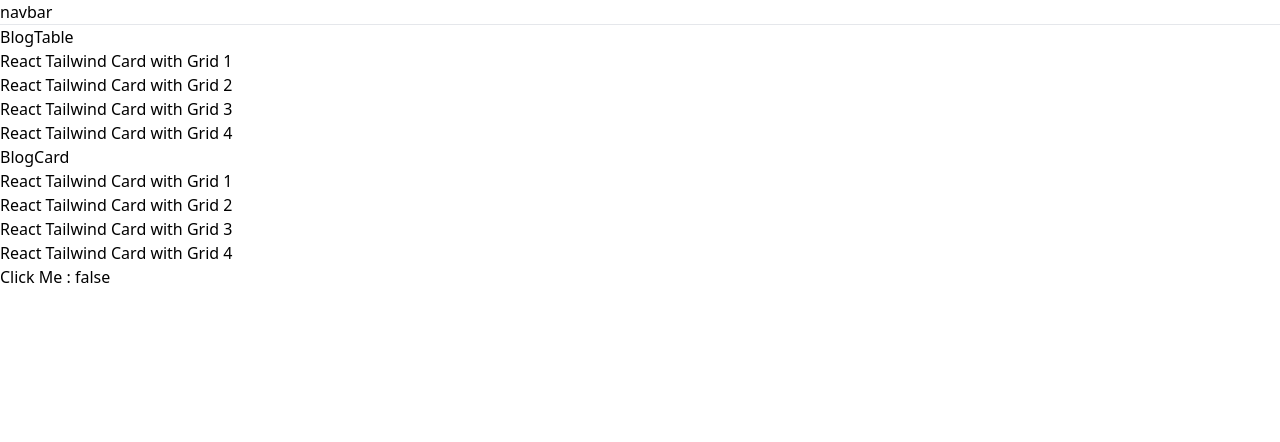
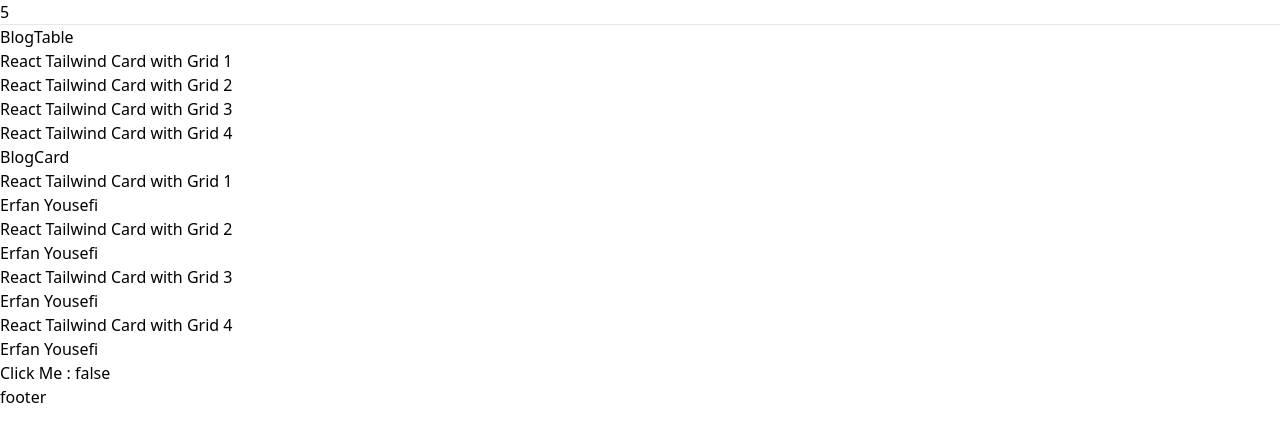
Before and after one commit to Erfanabi/type-script-react, a React (Vite) app: page / in a window 1280 px wide. Shown: the top 442 px of the page. Built offline with nearby package versions, Linux system fonts and the light colour scheme.

Commit message:
props in components

```diff
--- a/src/App.tsx
+++ b/src/App.tsx
@@ -2,17 +2,26 @@
 import Navbar from './components/Navbar.tsx';
 import BlogTable from './components/BlogTable.tsx';
 import BlogCard from './components/BlogCard.tsx';
+import { useState } from 'react';
+import { blogs as initialBlog, IBlog } from './types/data.ts';
+import Footer from './components/Footer.tsx';
 
 function App() {
+  const [blogs, setBlogs] = useState<IBlog[]>(initialBlog);
+  const [active, setActive] = useState<boolean>(false);
+  const [id, setId] = useState<number>(5);
+
   return (
     <div className={'app flex flex-col gap-y-6'}>
-      <Navbar />
+      <Navbar blogs={blogs} active={active} id={id} />
       <header className={'app-header'}></header>
 
       <hr />
 
-      <BlogTable></BlogTable>
-      <BlogCard></BlogCard>
+      <BlogTable blogs={blogs} />
+      <BlogCard blogs={blogs} />
+
+      <Footer></Footer>
     </div>
   );
 }
--- a/src/components/BlogCard.tsx
+++ b/src/components/BlogCard.tsx
@@ -1,9 +1,7 @@
-import { Blog, blogs as initialBlog } from '../types/data.ts';
 import { useState } from 'react';
+import { IBlog } from '../types/data.ts';
 
-function BlogCard() {
-  const [blogs, setBlogs] = useState<Blog[]>(initialBlog);
-
+function BlogCard({ blogs }: { blogs: IBlog[] }) {
   const [check, setCheck] = useState<boolean>(false);
 
   return (
@@ -14,6 +12,7 @@
         return (
           <div>
             <p>{item.title}</p>
+            <h6>{item.author}</h6>
           </div>
         );
       })}
--- a/src/components/BlogTable.tsx
+++ b/src/components/BlogTable.tsx
@@ -1,31 +1,11 @@
-function BlogTable() {
-  const blogs = [
-    {
-      title: 'React Tailwind Card with Grid 1',
-      author: 'Erfan Yousefi',
-      image: 'https://picsum.photos/536/354',
-      text: 'react tailwind css card with image It is a long established fact that a reader will be distracted by the readable text',
-    },
-    {
-      title: 'React Tailwind Card with Grid 2',
-      image: 'https://picsum.photos/id/237/536/354',
-      author: 'Erfan Yousefi',
-      text: 'react tailwind css card with image It is a long established fact that a reader will be distracted by the readable text',
-    },
-    {
-      title: 'React Tailwind Card with Grid 3',
-      image: 'https://picsum.photos/seed/picsum/536/354',
-      author: 'Erfan Yousefi',
-      text: 'react tailwind css card with image It is a long established fact that a reader will be distracted by the readable text',
-    },
-    {
-      title: 'React Tailwind Card with Grid 4',
-      image: 'https://picsum.photos/id/1060/536/354?blur=2',
-      author: 'Erfan Yousefi',
-      text: 'react tailwind css card with image It is a long established fact that a reader will be distracted by the readable text',
-    },
-  ];
+import { IBlog } from '../types/data.ts';
+import { FC } from 'react';
 
+interface BlogTableProps {
+  blogs: IBlog[];
+}
+
+const BlogTable: FC<BlogTableProps> = ({ blogs }) => {
   return (
     <div className={'bg-green-300'}>
       <p>BlogTable</p>
@@ -39,6 +19,6 @@
       })}
     </div>
   );
-}
+};
 
 export default BlogTable;
--- /dev/null
+++ b/src/components/Footer.tsx
@@ -0,0 +1,15 @@
+import { PropsWithChildren } from 'react';
+
+function Footer({ children }: PropsWithChildren<unknown>) {
+  return (
+    <div className={'bg-red-400'}>
+      <p>footer</p>
+
+      {children}
+    </div>
+  );
+}
+
+export default Footer;
+
+// PropsWithChildren<unknown> => "می تونه هر چیزی باشه"
--- a/src/components/Navbar.tsx
+++ b/src/components/Navbar.tsx
@@ -1,5 +1,17 @@
-function Navbar() {
-  return <div className={'bg-amber-400'}>navbar</div>;
+import { IBlog } from '../types/data.ts';
+
+interface NavbarProps {
+  blogs: IBlog[];
+  active: boolean;
+  id: number;
+}
+
+function Navbar({ blogs, active, id }: NavbarProps) {
+  return (
+    <div className={'bg-amber-400'}>
+      <p>{id}</p>
+    </div>
+  );
 }
 
 export default Navbar;
--- a/src/types/data.ts
+++ b/src/types/data.ts
@@ -1,11 +1,11 @@
-export interface Blog {
+export interface IBlog {
   title: string;
   author: string;
   image: string;
   text?: string;
 }
 
-export const blogs: Blog[] = [
+export const blogs: IBlog[] = [
   {
     title: 'React Tailwind Card with Grid 1',
     author: 'Erfan Yousefi',
```
